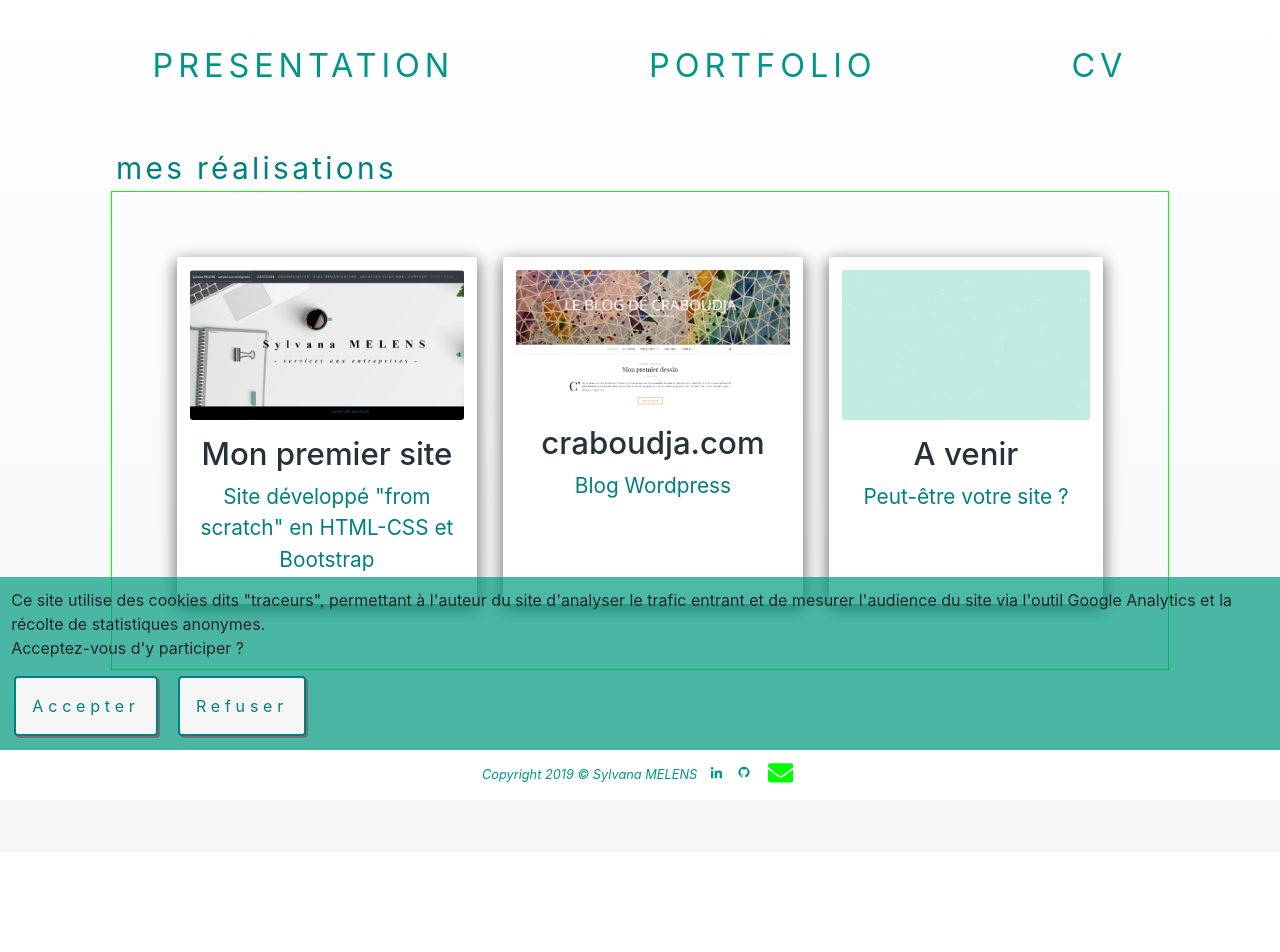
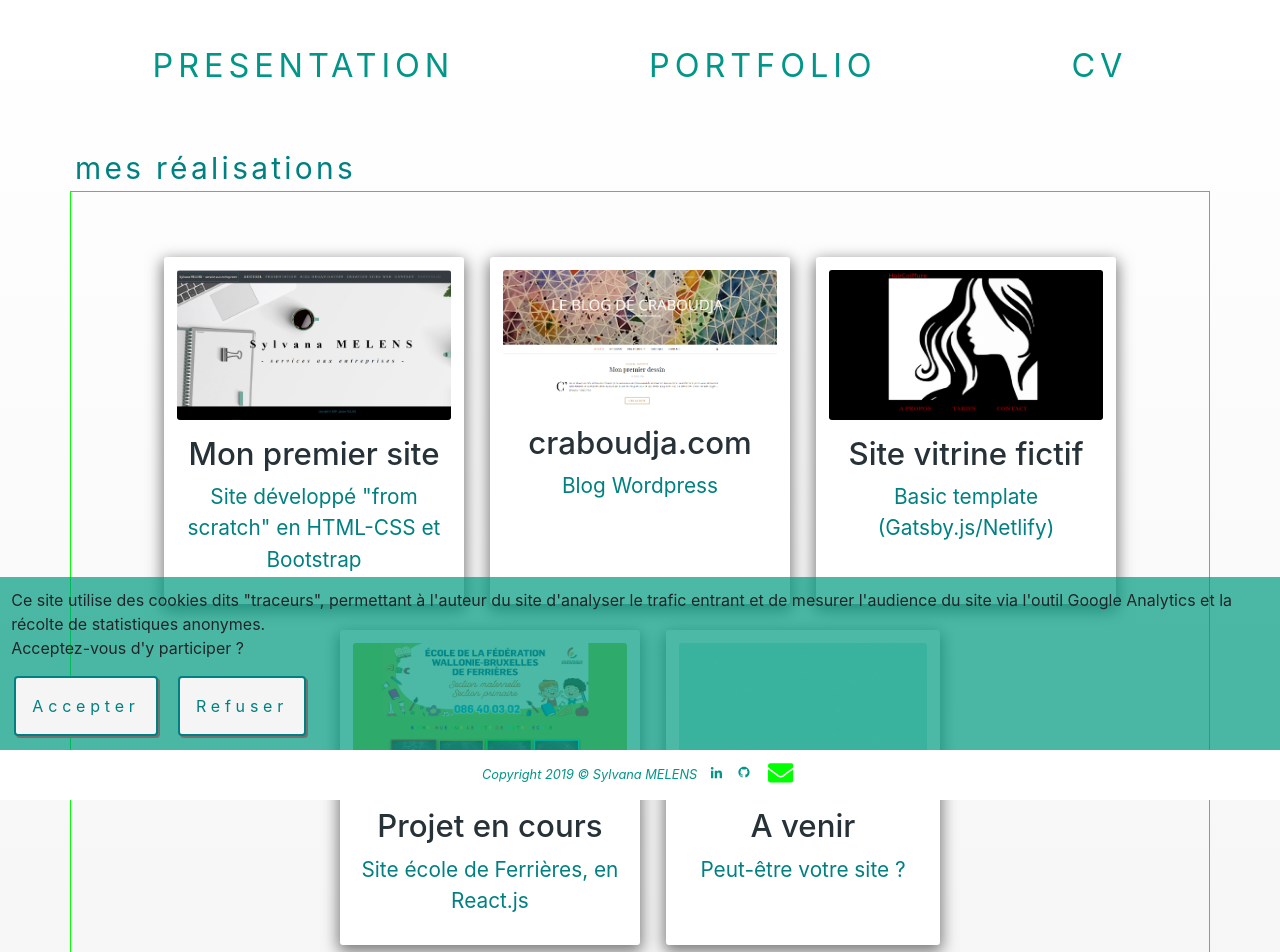
Before and after one commit to SylvanaMelens/cra-website, a React (Create React App) app: page /portfolio in a window 1280 px wide. Shown: the top 952 px of the page. Before the commit the page ends 852 px from the top, so only its background shows below. Built offline with nearby package versions, Linux system fonts and the light colour scheme.

Commit message:
ajout projets portfolio

```diff
--- a/src/ListPortfolio.js
+++ b/src/ListPortfolio.js
@@ -12,9 +12,21 @@ export default {
       desc: 'Blog Wordpress'
     },
     image2: {
+      title: 'Site vitrine fictif',
+      src: 'haircoiffure.png',
+      outerLink: 'https://haircoiffure.netlify.com',
+      desc: 'Basic template (Gatsby.js/Netlify)'
+    },
+    image3: {
+      title: 'Projet en cours',
+      src: 'ecole.png',
+      outerLink: '',
+      desc: 'Site école de Ferrières, en React.js '
+    },
+    image4: {
       title: 'A venir',
       src: 'bulles.jpg',
       outerLink: 'mailto::sylvana.melens@hotmail.com',
       desc: 'Peut-être votre site ?'
-    },
+    }
 }
```
Also changed, not shown: public/ecole.png (added), public/haircoiffure.png (added), public/manifest.json.
